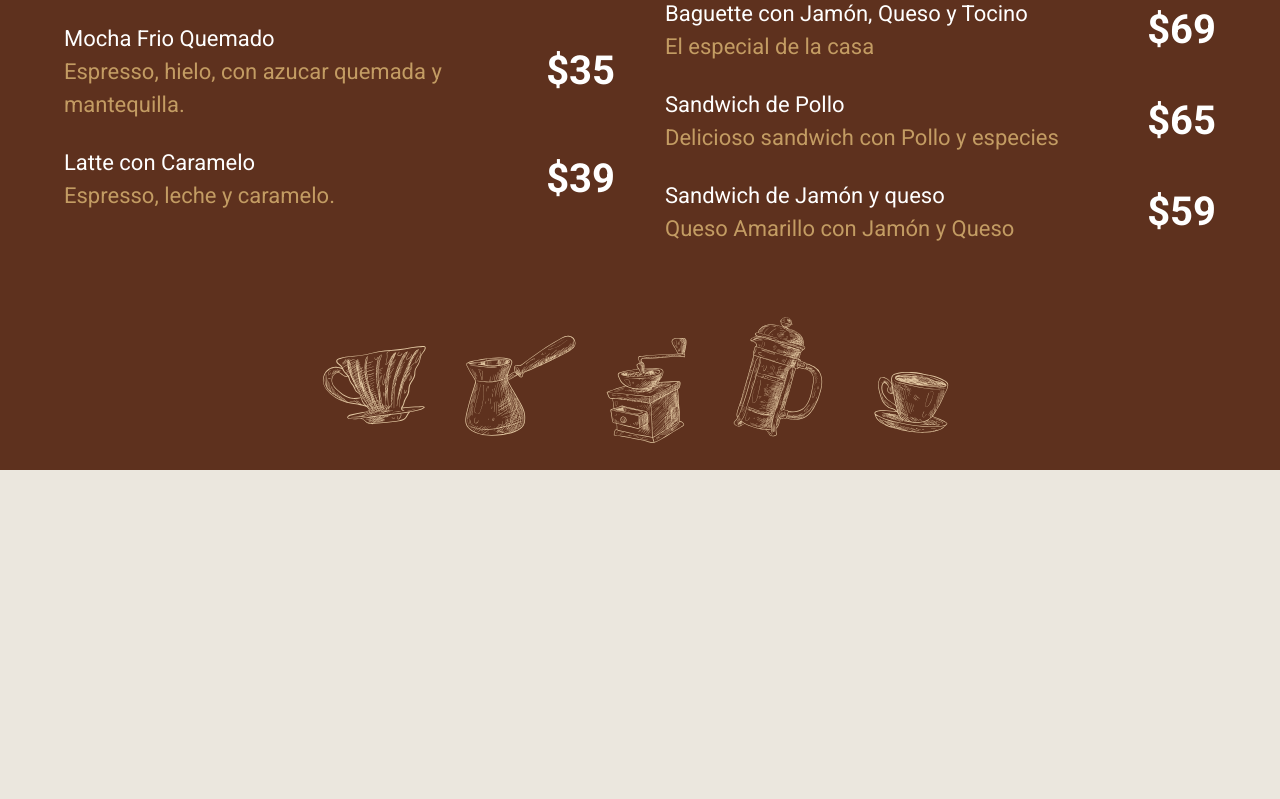
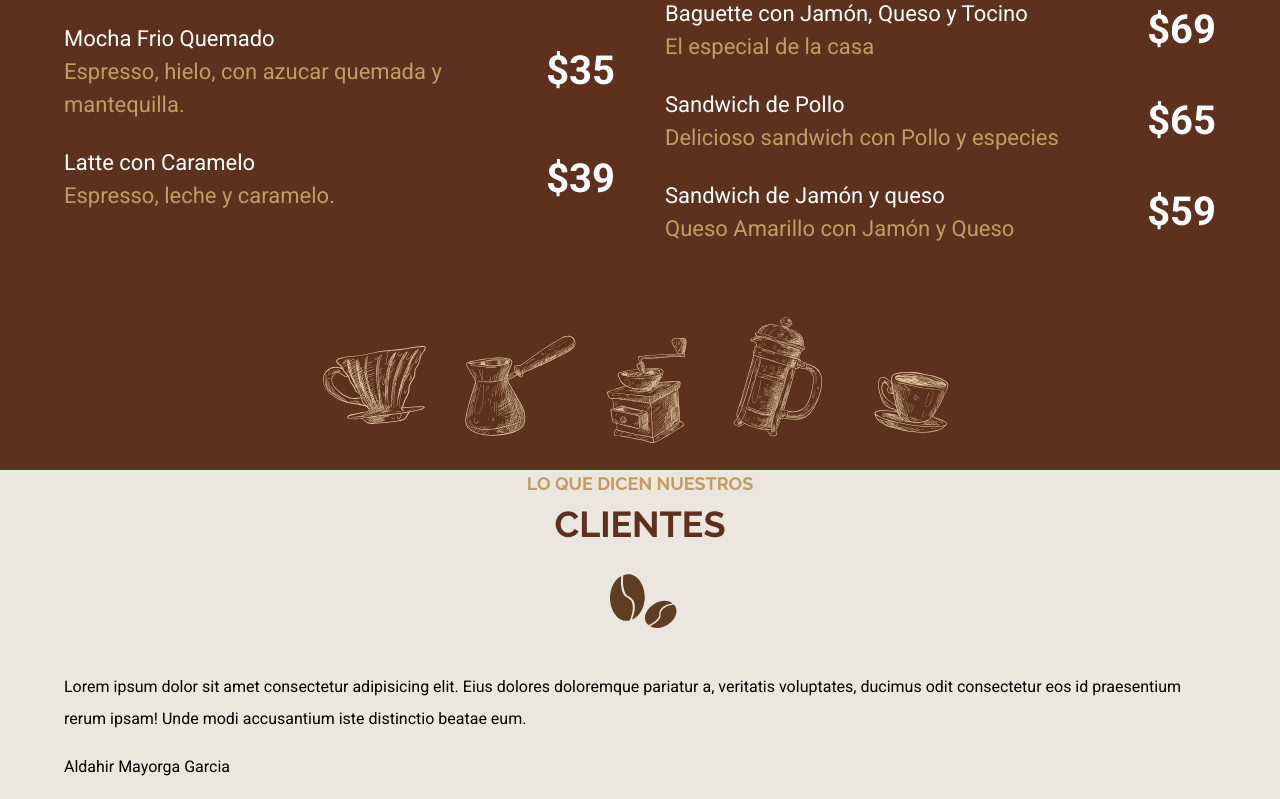
Before and after one commit to AldaMayorgaDev/05-Cafeter-a, a website: page index.html in a window 1280 px wide. Shown: the part 4025-4824 px from the top of the page. Before the commit the page ends 4495 px from the top, so only its background shows below. Drawn offline with Linux system fonts and the light colour scheme; a web font is replaced by a local one.

Commit message:
Se agrega estructura y contenido a seccion/testimoniales

```diff
--- a/index.html
+++ b/index.html
@@ -183,5 +183,18 @@
             </section>
         </div>
     </section> <!-- Fin menú -->
+
+    <section class="nuestros-testimoniales testimoniales__contenedor">
+        <h2 class="testimoniales__heading">
+            <span class="testimoniales__span">Lo que dicen nuestros</span> clientes
+        </h2>
+        <div class="testimonial">
+            <p class="testimonial__parrafo">Lorem ipsum dolor sit amet consectetur adipisicing elit. Eius dolores doloremque pariatur a, veritatis voluptates, ducimus odit consectetur eos id praesentium rerum ipsam! Unde modi accusantium iste distinctio beatae eum.
+            </p>
+            <p class="testimonial__autor">
+                Aldahir Mayorga Garcia
+            </p>
+        </div>
+    </section><!-- Fin testimoniales -->
 </body>
 </html>
```
